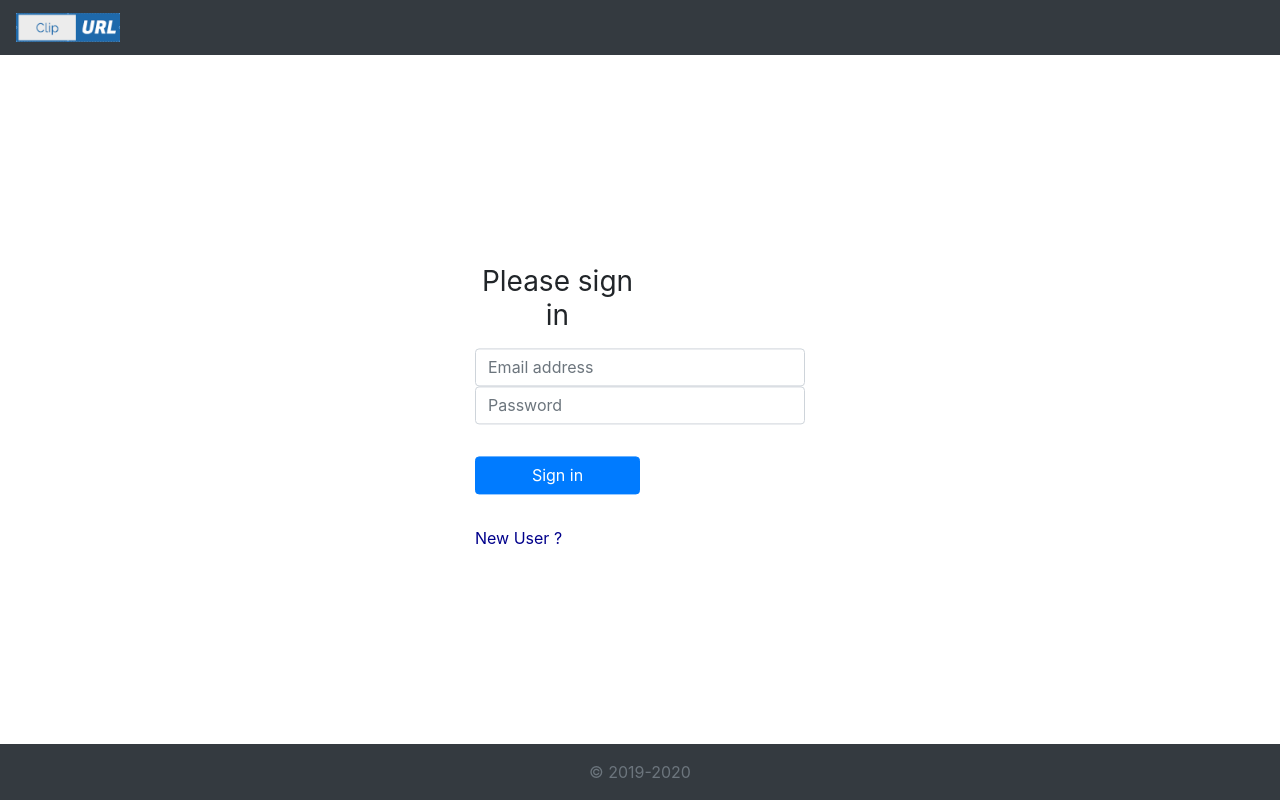
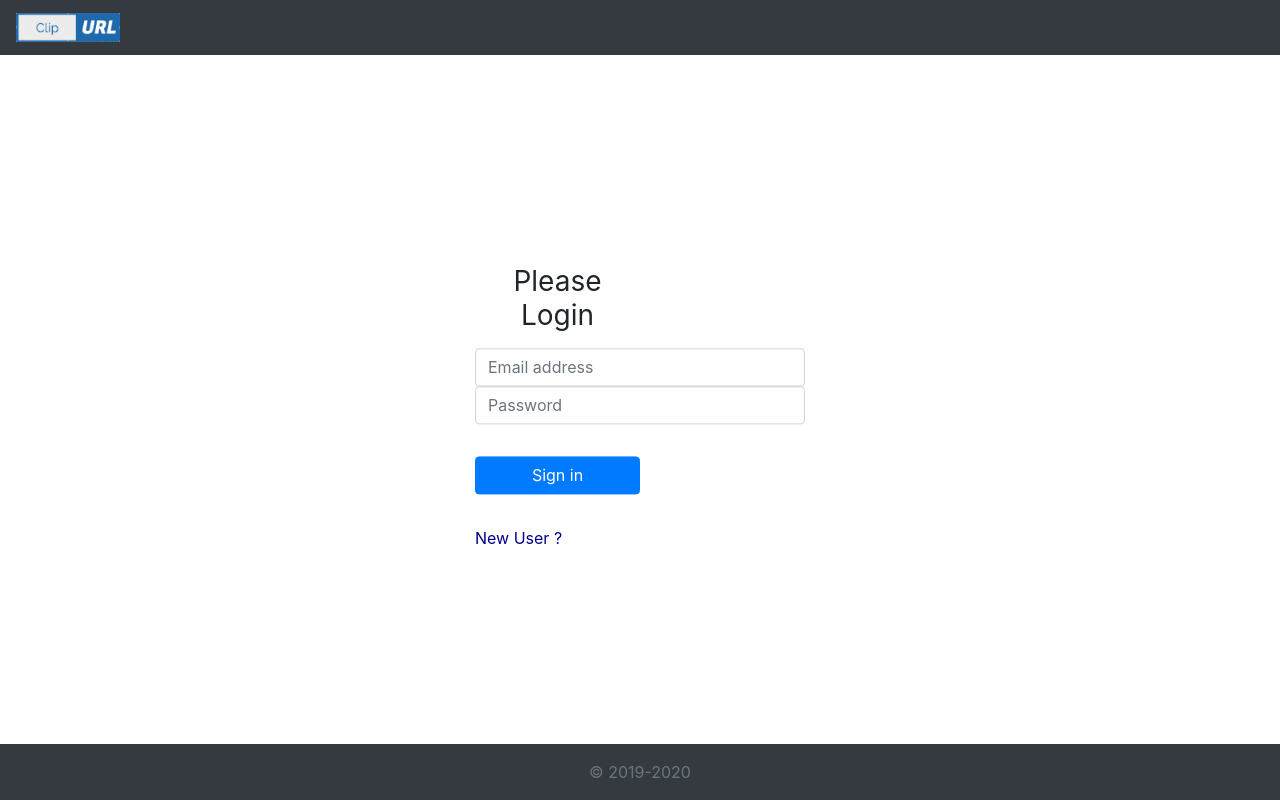
Before and after one commit to atts/usrl-shortner-frontend, an Angular app: page /login in a window 1280 px wide. Built offline with nearby package versions, Linux system fonts and the light colour scheme.

Commit message:
changed login msg

```diff
--- a/src/app/login/login.component.html
+++ b/src/app/login/login.component.html
@@ -1,5 +1,5 @@
 <div class="form-signin">
-    <h1 class="h3 mb-3 font-weight-normal text-center">Please sign in</h1>
+    <h1 class="h3 mb-3 font-weight-normal text-center">Please Login</h1>
     <label *ngIf="isNewUser" for="inputEmail" class="sr-only">Full Name</label>
     <input *ngIf="isNewUser" type="text" class="form-control" placeholder="Full name" required="" autofocus="" [(ngModel)]="userData.name">
     <label for="inputEmail" class="sr-only">Email address</label>
```
